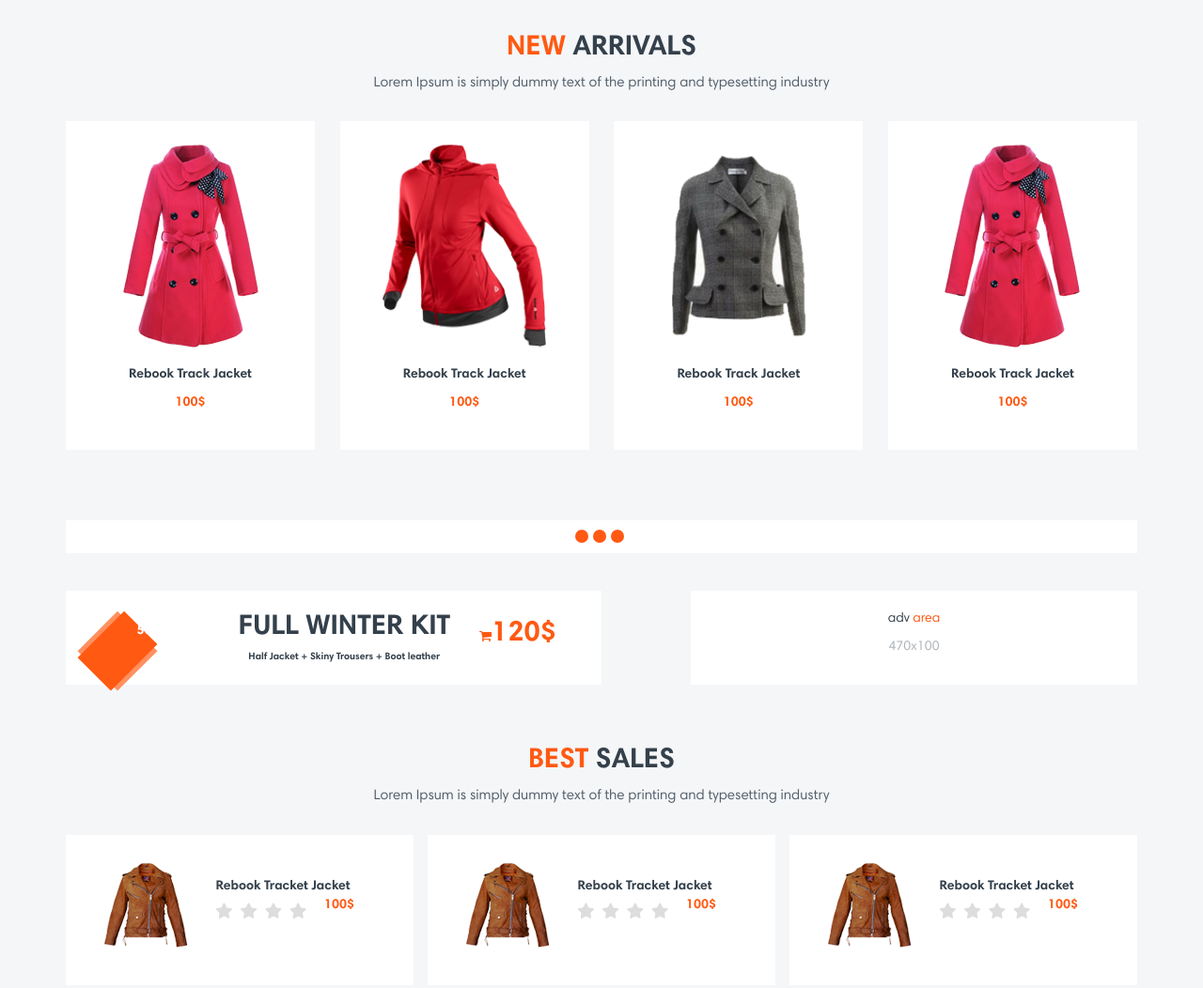
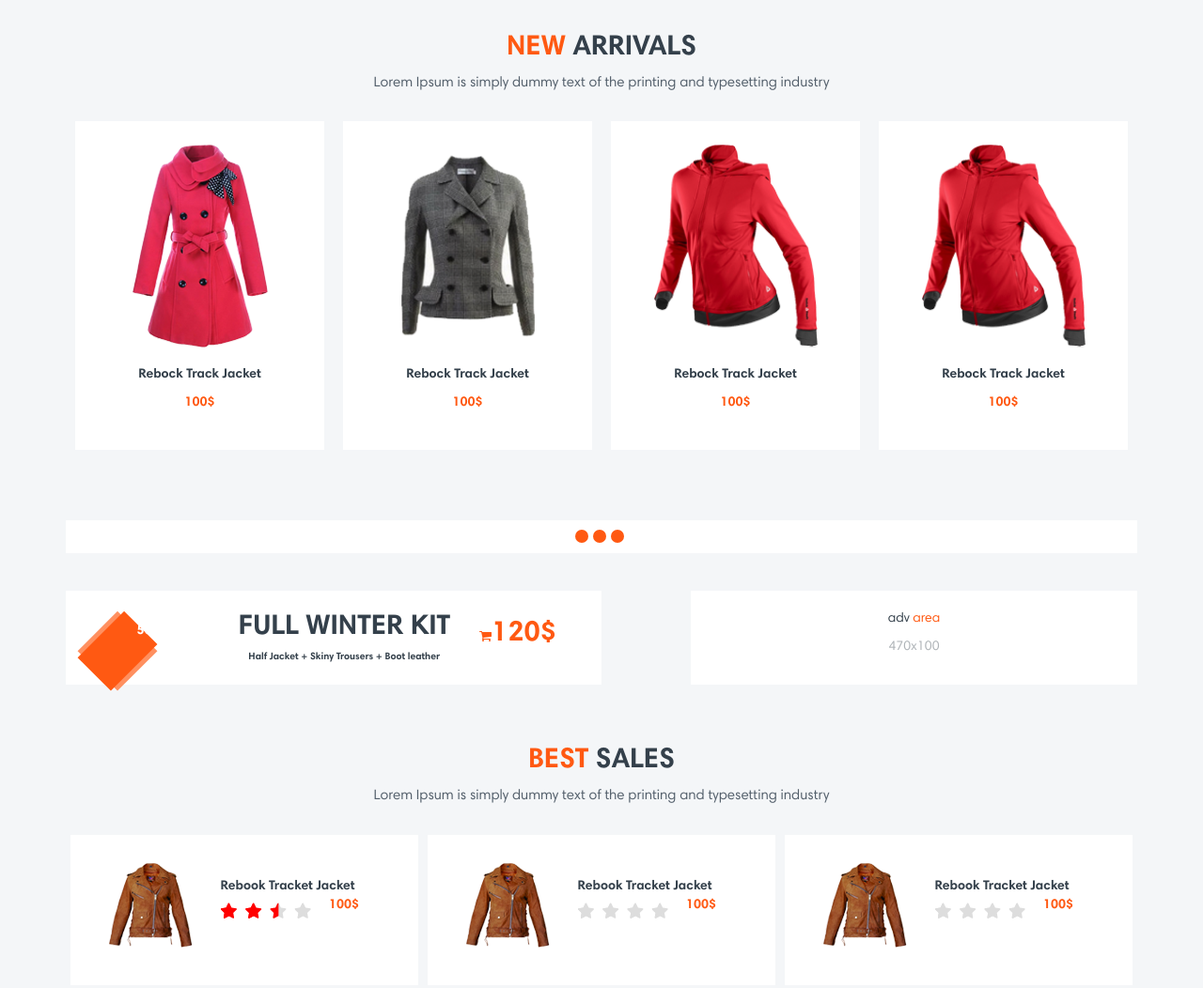
Before and after one commit to danyliak/group1, a plain HTML site: page index.html in a window 1280 px wide. Shown: the part 680-1732 px from the top of the page at 94% size. Drawn offline with Linux system fonts and the light colour scheme; no server answers.

Commit message:
label fixd

```diff
--- a/css/style.css
+++ b/css/style.css
@@ -73,7 +73,7 @@ body {
 .arrival-wrapper
 {
     display: flex;
-    justify-content: space-between;
+    justify-content: space-around;
     flex-wrap: wrap;
 }
 .arrivals-label h2{
--- a/index.html
+++ b/index.html
@@ -1,6 +1,7 @@
 <!DOCTYPE html>
 <html lang="en">
 <head>
+    <!--inkscape-->
     <meta charset="UTF-8">
     <meta http-equiv="X-UA-Compatible" content="IE=edge">
     <meta name="viewport" content="width=device-width, initial-scale=1">
@@ -35,7 +36,8 @@
                     <div class="home-text  col-md-7 col-sm-7 col-xs-12 ">
                         <h1 class="orange">Full winter kit</h1>
                         <p class="home-first-label">Half Jacket + Skiny Trousers + Boot leather</p>
-                    <p class="second-label">Lorem Ipsum is simply dummy text of the printing and typesetting industry</p>
+                        <p class="second-label">Lorem Ipsum is simply dummy text of the printing and typesetting
+                            industry</p>
                         <span class="home-span-group">
                     <span class="dark-blue"> Price : 120$</span>
                     <span class="orange"> <i class="fa fa-shopping-basket" aria-hidden="true"></i>Order now</span>
@@ -53,116 +55,18 @@
                 <h2>New  <span class="dark-blue">arrivals</span></h2>
                 <p class="second-label">Lorem Ipsum is simply dummy text of the printing and typesetting industry</p>
             </span>
-            <div class="arrival-wrapper">
-                <div class="arrival-item" >
-                <div class="item-photo" style="background-image: url(img/item1.png)"> </div>
-                <div class="item-label text-center">
-                    <p class="dark-blue">Rebook Track Jacket</p>
-                    <p class="orange">100$</p>
-                </div>
-                <div class="item-hover text-center">
-                    <div class="hover-photo" style="background-image: url(img/item1.png)"></div>
-                    <div class="hover-label orange">Rebook Track Jacket</div>
-                    <p>sizes :  s-m-l-xl</p>
-                    <div class="item-color">
-                        <span style="background-color: #c7254e"></span>
-                        <span style="background-color: #449d44" ></span>
-                        <span style="background-color: #2aabd2"></span>
-                        <span style="background-color: rebeccapurple;"></span></div>
-                        <hr>
+        <div class="arrival-wrapper" id="arrive">
 
-                        <div class="item-icons"><i class="fa fa-globe dark-blue" aria-hidden="true"></i>
-                            <i class="fa fa-shopping-cart orange" aria-hidden="true"></i>
-                            <i class="fa fa-heart-o dark-blue" aria-hidden="true"></i>
-                        </div>
 
         </div>
-            </div>
-
-                <div class="arrival-item" >
-                <div class="item-photo" style="background-image: url(img/item3.png)"> </div>
-                <div class="item-label text-center">
-                    <p class="dark-blue">Rebook Track Jacket</p>
-                    <p class="orange">100$</p>
-                </div>
-                <div class="item-hover text-center">
-                    <div class="hover-photo" style="background-image: url(img/item3.png)"></div>
-                    <div class="hover-label orange">Rebook Track Jacket</div>
-                    <p>sizes :  s-m-l-xl</p>
-                    <div class="item-color">
-                        <span style="background-color: #c7254e"></span>
-                        <span style="background-color: #449d44" ></span>
-                        <span style="background-color: #2aabd2"></span>
-                        <span style="background-color: rebeccapurple;"></span></div>
-                    <hr>
-
-                    <div class="item-icons"><i class="fa fa-globe dark-blue" aria-hidden="true"></i>
-                        <i class="fa fa-shopping-cart orange" aria-hidden="true"></i>
-                        <i class="fa fa-heart-o dark-blue" aria-hidden="true"></i>
-                    </div>
-
-                </div>
-            </div>
-
-                <div class="arrival-item" >
-                <div class="item-photo" style="background-image: url(img/item2.png)"> </div>
-                <div class="item-label text-center">
-                    <p class="dark-blue">Rebook Track Jacket</p>
-                    <p class="orange">100$</p>
-                </div>
-                <div class="item-hover text-center">
-                    <div class="hover-photo" style="background-image: url(img/item2.png)"></div>
-                    <div class="hover-label orange">Rebook Track Jacket</div>
-                    <p>sizes :  s-m-l-xl</p>
-                    <div class="item-color">
-                        <span style="background-color: #c7254e"></span>
-                        <span style="background-color: #449d44" ></span>
-                        <span style="background-color: #2aabd2"></span>
-                        <span style="background-color: rebeccapurple;"></span></div>
-                    <hr>
-
-                    <div class="item-icons"><i class="fa fa-globe dark-blue" aria-hidden="true"></i>
-                        <i class="fa fa-shopping-cart orange" aria-hidden="true"></i>
-                        <i class="fa fa-heart-o dark-blue" aria-hidden="true"></i>
-                    </div>
-
-                </div>
-            </div>
-
-                <div class="arrival-item" >
-                <div class="item-photo" style="background-image: url(img/item1.png)"> </div>
-                <div class="item-label text-center">
-                    <p class="dark-blue">Rebook Track Jacket</p>
-                    <p class="orange">100$</p>
-                </div>
-                <div class="item-hover text-center">
-                    <div class="hover-photo" style="background-image: url(img/item1.png)"></div>
-                    <div class="hover-label orange">Rebook Track Jacket</div>
-                    <p>sizes :  s-m-l-xl</p>
-                    <div class="item-color">
-                        <span style="background-color: #c7254e"></span>
-                        <span style="background-color: #449d44" ></span>
-                        <span style="background-color: #2aabd2"></span>
-                        <span style="background-color: rebeccapurple;"></span></div>
-                    <hr>
-
-                    <div class="item-icons"><i class="fa fa-globe dark-blue" aria-hidden="true"></i>
-                        <i class="fa fa-shopping-cart orange" aria-hidden="true"></i>
-                        <i class="fa fa-heart-o dark-blue" aria-hidden="true"></i>
-                    </div>
-
-                </div>
-            </div>
-
-            </div>
-            <div class="arrival-add col-md-12 col-sm-12">
+        <a><div class="arrival-add col-md-12 col-sm-12">
             <span class="arrival-dots " style="background-color:  #ff5912;"></span>
             <span class="arrival-dots " style="background-color:  #ff5912;"></span>
             <span class="arrival-dots " style="background-color: #ff5912;"></span>
 
-            </div>
-            <div class="arrival-sale" >
-                <div class="col-md-6 sale" >
+        </div></a>
+        <div class="arrival-sale">
+            <div class="col-md-6 sale">
                 <div class="square col-md-3">
 
                     <div class="square-inner">
@@ -174,16 +78,17 @@
                     <h2>FULL WINTER KIT</h2>
                     <P>Half Jacket + Skiny Trousers + Boot leather </P>
                 </div>
-                    <div class="price orange col-md-3"> <i class="fa fa-shopping-cart" aria-hidden="true"></i><span>120$</span></div>
+                <div class="price orange col-md-3"><i class="fa fa-shopping-cart"
+                                                      aria-hidden="true"></i><span>120$</span></div>
             </div>
             <div class="col-md-offset-1 col-md-5 text-center adv-area">
-                    <p ><span class="dark-blue">adv</span> <span class="orange">area</span></p>
+                <p><span class="dark-blue">adv</span> <span class="orange">area</span></p>
                 <p style="color:#aeb3b7 ">470x100</p>
             </div>
         </div>
     </section>
 
-        <section id="best"class="container section-best">
+    <section id="best" class="container section-best">
              <span class="arrivals-label text-center">
                 <h2>Best  <span class="dark-blue">sales</span></h2>
                 <p class="second-label">Lorem Ipsum is simply dummy text of the printing and typesetting industry</p>
@@ -194,15 +99,25 @@
                 <div class="best-label dark-blue text-center" style="font-weight: bold">
                     Rebook Tracket Jacket<br>
                     <fieldset class="rating">
-                            <input type="radio" id="star5" name="rating" value="5" /><label class = "full" for="star5" title="Awesome - 5 stars"></label>
-                            <input type="radio" id="star4half" name="rating" value="4 and a half" /><label class="half" for="star4half" title="Pretty good - 4.5 stars"></label>
-                            <input type="radio" id="star4" name="rating" value="4" /><label class = "full" for="star4" title="Pretty good - 4 stars"></label>
-                            <input type="radio" id="star3half" name="rating" value="3 and a half" /><label class="half" for="star3half" title="Meh - 3.5 stars"></label>
-                            <input type="radio" id="star3" name="rating" value="3" /><label class = "full" for="star3" title="Meh - 3 stars"></label>
+                        <input type="radio" id="star5" name="rating" value="5"/><label class="full" for="star5"
+                                                                                       title="Awesome - 5 stars"></label>
+                        <input type="radio" id="star4half" name="rating" value="4 and a half"/><label class="half"
+                                                                                                      for="star4half"
+                                                                                                      title="Pretty good - 4.5 stars"></label>
+                        <input type="radio" id="star4" name="rating" value="4"/><label class="full" for="star4"
+                                                                                       title="Pretty good - 4 stars"></label>
+                        <input type="radio" id="star3half" name="rating" value="3 and a half" checked/><label
+                            class="half" for="star3half" title="Meh - 3.5 stars"></label>
+                        <input type="radio" id="star3" name="rating" value="3"/><label class="full" for="star3"
+                                                                                       title="Meh - 3 stars"></label>
 
-                            <input type="radio" id="star1half" name="rating" value="1 and a half" /><label class="half" for="star1half" title="Meh - 1.5 stars"></label>
-                            <input type="radio" id="star1" name="rating" value="1" /><label class = "full" for="star1" title="Sucks big time - 1 star"></label>
-                            <input type="radio" id="starhalf" name="rating" value="half" /><label class="half" for="starhalf" title="Sucks big time - 0.5 stars"></label>
+                        <input type="radio" id="star1half" name="rating" value="1 and a half"/><label class="half"
+                                                                                                      for="star1half"
+                                                                                                      title="Meh - 1.5 stars"></label>
+                        <input type="radio" id="star1" name="rating" value="1"/><label class="full" for="star1"
+                                                                                       title="Sucks big time - 1 star"></label>
+                        <input type="radio" id="starhalf" name="rating" value="half"/><label class="half" for="starhalf"
+                                                                                             title="Sucks big time - 0.5 stars"></label>
                     </fieldset>
                     <span class="orange" style="font-weight:bold; margin-left: 15px">100$</span>
                 </div>
@@ -226,15 +141,26 @@
                 <div class="best-label dark-blue text-center" style="font-weight: bold">
                     Rebook Tracket Jacket<br>
                     <fieldset class="rating">
-                            <input type="radio" id="star5" name="rating" value="5" /><label class = "full" for="star5" title="Awesome - 5 stars"></label>
-                            <input type="radio" id="star4half" name="rating" value="4 and a half" /><label class="half" for="star4half" title="Pretty good - 4.5 stars"></label>
-                            <input type="radio" id="star4" name="rating" value="4" /><label class = "full" for="star4" title="Pretty good - 4 stars"></label>
-                            <input type="radio" id="star3half" name="rating" value="3 and a half" /><label class="half" for="star3half" title="Meh - 3.5 stars"></label>
-                            <input type="radio" id="star3" name="rating" value="3" /><label class = "full" for="star3" title="Meh - 3 stars"></label>
+                        <input type="radio" id="star5" name="rating" value="5"/><label class="full" for="star5"
+                                                                                       title="Awesome - 5 stars"></label>
+                        <input type="radio" id="star4half" name="rating" value="4 and a half"/><label class="half"
+                                                                                                      for="star4half"
+                                                                                                      title="Pretty good - 4.5 stars"></label>
+                        <input type="radio" id="star4" name="rating" value="4"/><label class="full" for="star4"
+                                                                                       title="Pretty good - 4 stars"></label>
+                        <input type="radio" id="star3half" name="rating" value="3 and a half"/><label class="half"
+                                                                                                      for="star3half"
+                                                                                                      title="Meh - 3.5 stars"></label>
+                        <input type="radio" id="star3" name="rating" value="3"/><label class="full" for="star3"
+                                                                                       title="Meh - 3 stars"></label>
 
-                            <input type="radio" id="star1half" name="rating" value="1 and a half" /><label class="half" for="star1half" title="Meh - 1.5 stars"></label>
-                            <input type="radio" id="star1" name="rating" value="1" /><label class = "full" for="star1" title="Sucks big time - 1 star"></label>
-                            <input type="radio" id="starhalf" name="rating" value="half" /><label class="half" for="starhalf" title="Sucks big time - 0.5 stars"></label>
+                        <input type="radio" id="star1half" name="rating" value="1 and a half"/><label class="half"
+                                                                                                      for="star1half"
+                                                                                                      title="Meh - 1.5 stars"></label>
+                        <input type="radio" id="star1" name="rating" value="1"/><label class="full" for="star1"
+                                                                                       title="Sucks big time - 1 star"></label>
+                        <input type="radio" id="starhalf" name="rating" value="half"/><label class="half" for="starhalf"
+                                                                                             title="Sucks big time - 0.5 stars"></label>
                     </fieldset>
                     <span class="orange" style="font-weight:bold; margin-left: 15px">100$</span>
                 </div>
@@ -258,15 +184,26 @@
                 <div class="best-label dark-blue text-center" style="font-weight: bold">
                     Rebook Tracket Jacket<br>
                     <fieldset class="rating">
-                            <input type="radio" id="star5" name="rating" value="5" /><label class = "full" for="star5" title="Awesome - 5 stars"></label>
-                            <input type="radio" id="star4half" name="rating" value="4 and a half" /><label class="half" for="star4half" title="Pretty good - 4.5 stars"></label>
-                            <input type="radio" id="star4" name="rating" value="4" /><label class = "full" for="star4" title="Pretty good - 4 stars"></label>
-                            <input type="radio" id="star3half" name="rating" value="3 and a half" /><label class="half" for="star3half" title="Meh - 3.5 stars"></label>
-                            <input type="radio" id="star3" name="rating" value="3" /><label class = "full" for="star3" title="Meh - 3 stars"></label>
+                        <input type="radio" id="star5" name="rating" value="5"/><label class="full" for="star5"
+                                                                                       title="Awesome - 5 stars"></label>
+                        <input type="radio" id="star4half" name="rating" value="4 and a half"/><label class="half"
+                                                                                                      for="star4half"
+                                                                                                      title="Pretty good - 4.5 stars"></label>
+                        <input type="radio" id="star4" name="rating" value="4"/><label class="full" for="star4"
+                                                                                       title="Pretty good - 4 stars"></label>
+                        <input type="radio" id="star3half" name="rating" value="3 and a half"/><label class="half"
+                                                                                                      for="star3half"
+                                                                                                      title="Meh - 3.5 stars"></label>
+                        <input type="radio" id="star3" name="rating" value="3"/><label class="full" for="star3"
+                                                                                       title="Meh - 3 stars"></label>
 
-                            <input type="radio" id="star1half" name="rating" value="1 and a half" /><label class="half" for="star1half" title="Meh - 1.5 stars"></label>
-                            <input type="radio" id="star1" name="rating" value="1" /><label class = "full" for="star1" title="Sucks big time - 1 star"></label>
-                            <input type="radio" id="starhalf" name="rating" value="half" /><label class="half" for="starhalf" title="Sucks big time - 0.5 stars"></label>
+                        <input type="radio" id="star1half" name="rating" value="1 and a half"/><label class="half"
+                                                                                                      for="star1half"
+                                                                                                      title="Meh - 1.5 stars"></label>
+                        <input type="radio" id="star1" name="rating" value="1"/><label class="full" for="star1"
+                                                                                       title="Sucks big time - 1 star"></label>
+                        <input type="radio" id="starhalf" name="rating" value="half"/><label class="half" for="starhalf"
+                                                                                             title="Sucks big time - 0.5 stars"></label>
                     </fieldset>
                     <span class="orange" style="font-weight:bold; margin-left: 15px">100$</span>
                 </div>
@@ -305,6 +242,31 @@
 
 </main>
 <div id="footer"></div>
+<script id="productTempalte" type="text/x-handlebars-template">
+    <div class="arrival-item" >
+<div class="item-photo"></div>
+        <div class="item-label text-center">
+        <p class="dark-blue"></p>
+       <p class="orange"></p>
+         </div>
+        <div class="item-hover text-center">
+            <div class="hover-photo" ></div>
+            <div class="hover-label orange"></div>
+            <p>sizes : s-m-l-xl</p>
+            <div class="item-color">
+                <span style="background-color: #c7254e"></span>
+                <span style="background-color: #449d44"></span>
+                <span style="background-color: #2aabd2"></span>
+                <span style="background-color: #be00ff;"></span></div>
+            <hr>
+
+            <div class="item-icons"><i class="fa fa-globe dark-blue" aria-hidden="true"></i>
+                <i class="fa fa-shopping-cart orange" aria-hidden="true"></i>
+                <i class="fa fa-heart-o dark-blue" aria-hidden="true"></i>
+            </div>
+        </div></div>
+</script>
+
 
 
 
--- /dev/null
+++ b/item.json
@@ -0,0 +1,79 @@
+[
+  {
+    "id": 1,
+    "name": "Rebock Track Jacket",
+    "price": 100,
+    "photo": "img/item1.png"
+
+  },
+  {
+    "id": 2,
+    "name": "Rebock Track Jacket",
+    "price": 100,
+    "photo": "img/item2.png"
+  },
+  {
+    "id": 3,
+    "name": "Rebock Track Jacket",
+    "price": 100,
+    "photo": "img/item3.png"
+
+  },
+  {
+    "id": 4,
+    "name": "Rebock Track Jacket",
+    "price": 100,
+    "photo": "img/item3.png"
+
+  },
+  {
+    "id": 5,
+    "name": "Rebock Track Jacket",
+    "price": 100,
+    "photo": "img/item1.png"
+
+  },
+  {
+    "id": 4,
+    "name": "Rebock Track Jacket",
+    "price": 100,
+    "photo": "img/item2.png"
+
+  },
+  {
+    "id": 4,
+    "name": "Rebock Track Jacket",
+    "price": 100,
+    "photo": "img/item3.png"
+
+  },
+  {
+    "id": 4,
+    "name": "Rebock Track Jacket",
+    "price": 100,
+    "photo": "img/item1.png"
+
+  },
+  {
+    "id": 4,
+    "name": "Rebock Track Jacket",
+    "price": 100,
+    "photo": "img/item3.png"
+
+  },
+  {
+    "id": 4,
+    "name": "Rebock Track Jacket",
+    "price": 100,
+    "photo": "img/item2.png"
+
+  },
+  {
+    "id": 4,
+    "name": "Rebock Track Jacket",
+    "price": 100,
+    "photo": "img/item3.png"
+
+  }
+
+]
--- a/js/main.js
+++ b/js/main.js
@@ -4,4 +4,57 @@ $(function(){
     $('#header').load('header.html');
     $('#footer').load('footer.html');
 
+    var counterFrom = 0;
+    var counterTo = 4;
+    var countStep = 4;
+
+    function drawProducts(from, to) {
+        $.ajax({
+            url: "item.json",
+            contentType: "application/json; charset=utf-8",
+            dataType: "text"
+        }).done(function(products) {
+            products = JSON.parse(products);
+            var productLength = $(products).length;
+
+
+             var productsSliced = products.slice(from, to);
+
+            productsSliced.forEach(function(product) {
+
+                var productTemplate = $("#productTempalte");
+                var template = $(productTemplate.html());
+
+                template.find("div.item-photo").css('backgroundImage', "url(" + product.photo + ")");
+                template.find("div.hover-photo").css('backgroundImage', "url('img/item1.png')");
+                template.find("p.dark-blue").text(product['name']);
+                template.find("p.orange").text(product['price']+"$");
+
+                $('<div></div>').append(template).appendTo("#arrive");
+            });
+
+            counterFrom = counterFrom + countStep;
+            counterTo = counterTo + countStep;
+
+            if( productLength < counterTo){
+                $('.arrival-add').hide();
+            }
+
+
+        }).fail(function(e) {
+            console.error(e);
+        });
+    }
+
+
+    drawProducts(counterFrom, counterTo);
+
+
+
+    $('.arrival-add').on('click', function () {
+        drawProducts(counterFrom, counterTo);
+    })
+
+
+
 });
```
Lines whose indentation alone changed are shown as unchanged.
